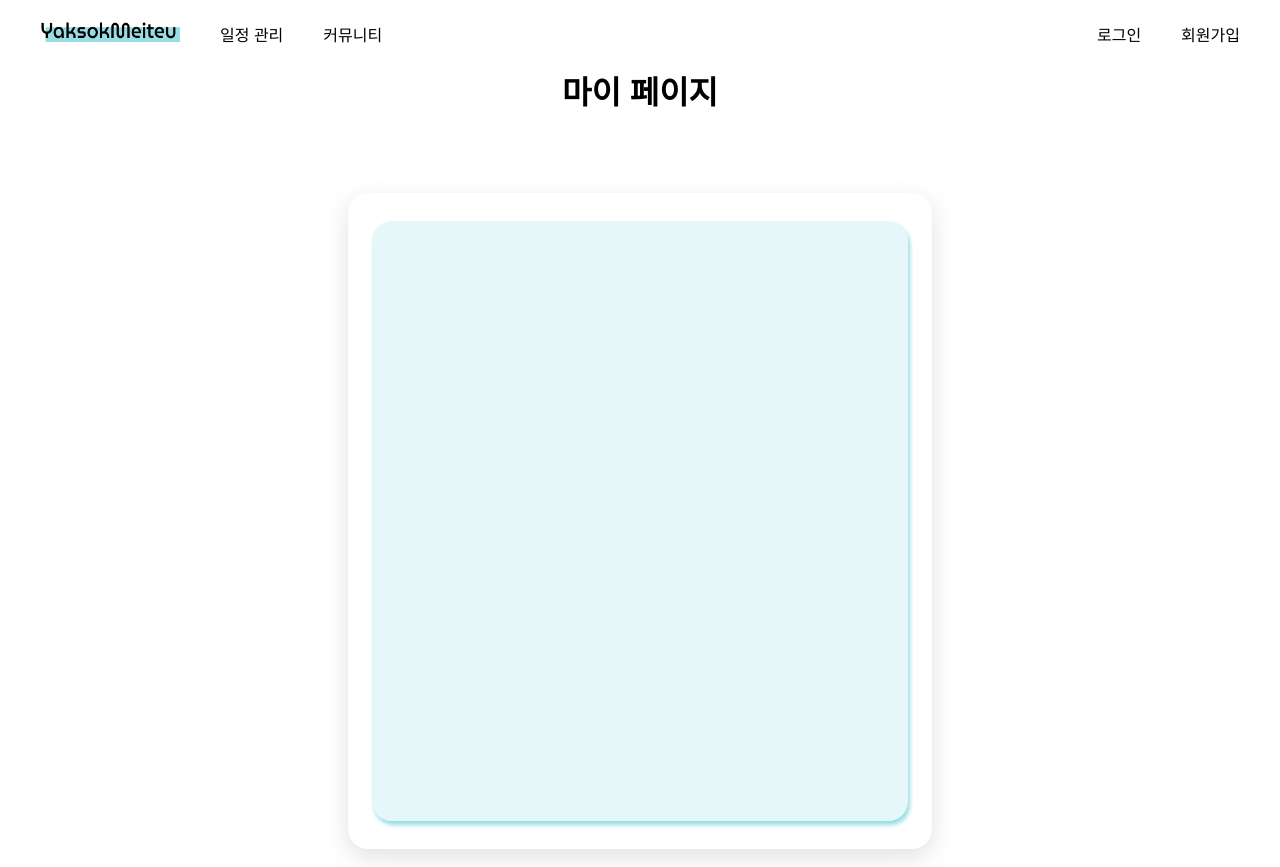
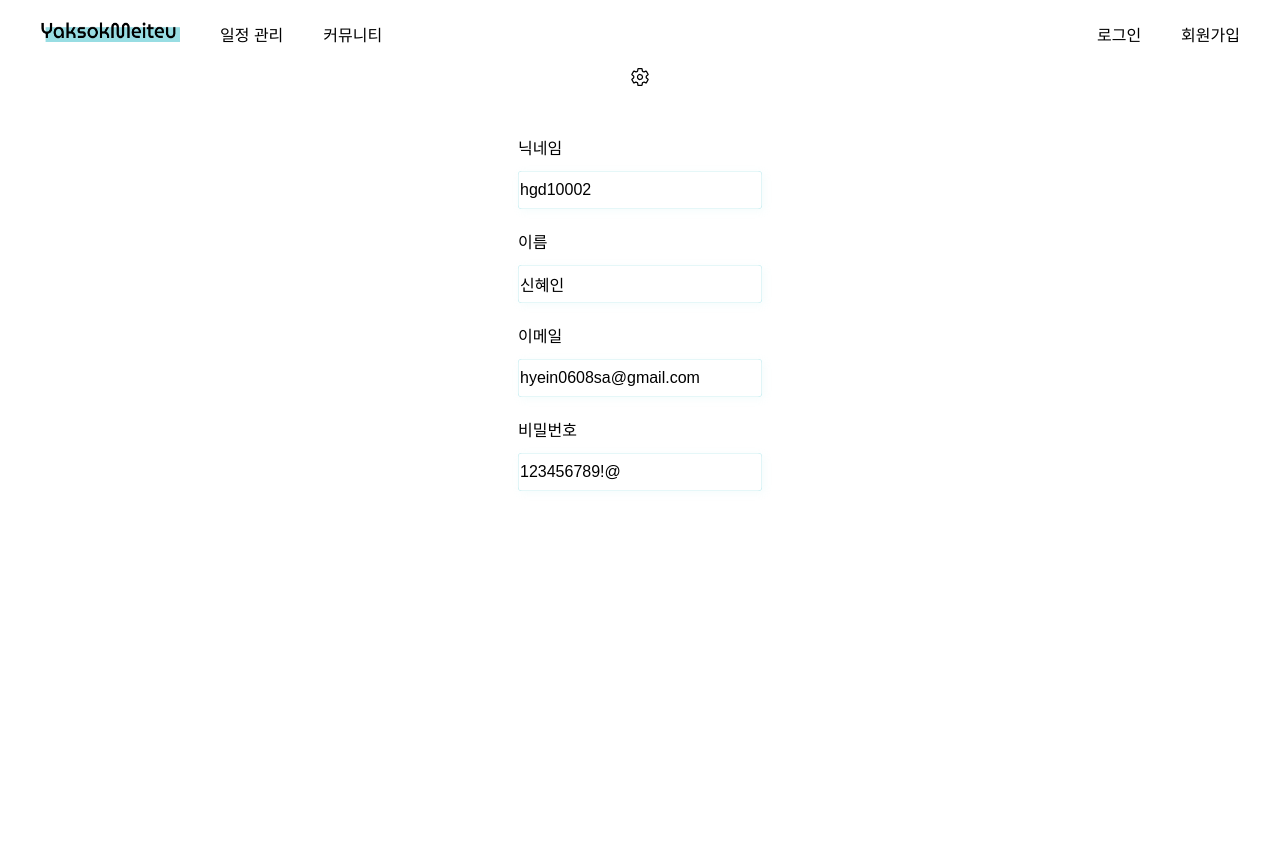
Before and after one commit to codestates-seb/seb44_main_032, a Vue app in the folder client/: page /mypage in a window 1280 px wide. Built offline with nearby package versions, Linux system fonts and the light colour scheme.

Commit message:
feat : 마이페이지 api, css 작업

```diff
--- a/client/package.json
+++ b/client/package.json
@@ -3,6 +3,7 @@
   "private": true,
   "version": "0.0.0",
   "type": "module",
+  "proxy": "http://ec2-3-35-54-245.ap-northeast-2.compute.amazonaws.com/",
   "scripts": {
     "dev": "vite",
     "build": "tsc && vite build",
--- /dev/null
+++ b/client/public/mypage/getMyPageInfo.json
@@ -0,0 +1,10 @@
+{
+  "data": {
+    "userInfo": {
+      "nickname": "hgd10002",
+      "name": "신혜인",
+      "email": "hyein0608sa@gmail.com",
+      "password": "123456789!@"
+    }
+  }
+}
--- /dev/null
+++ b/client/src/fakeApi/fakeMyPage.ts
@@ -0,0 +1,8 @@
+import axios from 'axios';
+
+export default class FakeMyPage {
+    constructor() {}
+    async getMyPageInfo() {
+        return axios.get('/mypage/getMyPageInfo.json').then((res) => res.data)
+    }
+}
--- a/client/src/page/MyPage/MyPage.tsx
+++ b/client/src/page/MyPage/MyPage.tsx
@@ -1,15 +1,48 @@
 import styled from 'styled-components';
+import { useQuery } from 'react-query';
+import { useEffect } from 'react';
+import { IoSettingsOutline } from 'react-icons/io5';
+
+import FakeMyPage from '../../fakeApi/fakeMyPage';
+
+const fakeData = new FakeMyPage();
 
 function MyPage() {
+  const { data } = useQuery('getMyPageInfo', () => fakeData.getMyPageInfo());
+
+  // useEffect(() => {
+  //   // 토큰을 로컬 스토리지나 쿠키에서 가져오기
+  //   const token = localStorage.getItem('token');
+
+  //   // 토큰을 사용하여 필요한 인증/권한 확인
+  //   if (token) {
+  //     // 토큰이 있는 경우, 인증 처리 진행
+  //     // 필요한 API 호출 등을 수행하여 사용자 정보를 가져올 수 있음
+  //     console.log('토큰 사용 가능');
+  //   } else {
+  //     // 토큰이 없는 경우, 로그인 페이지로 이동 등의 처리
+  //     console.log('토큰 없음, 로그인 필요');
+  //     window.location.href = '/login';
+  //   }
+  // }, []);
+
+  const personalData = data ? data.data.userInfo : {};
+  console.log(personalData);
+
   return (
     <MyPageContainer>
-      <Title>마이 페이지</Title>
-      <Container>
-        <InnerContainer>
-          <ProfileImg></ProfileImg>
-          <InputText></InputText>
-        </InnerContainer>
-      </Container>
+      <IoSettingsOutline size="20px" />
+      <ProfileImg></ProfileImg>
+      <InputContainer>
+        <InputText>닉네임</InputText>
+        <Input value={personalData.nickname} />
+        <InputText>이름</InputText>
+        <Input value={personalData.name} />
+        <InputText>이메일</InputText>
+        <Input value={personalData.email} />
+        <InputText>비밀번호</InputText>
+        <Input value={personalData.password} />
+      </InputContainer>
     </MyPageContainer>
   );
 }
@@ -25,31 +58,24 @@ const MyPageContainer = styled.div`
   margin-top: 67px;
 `;
 
-const Title = styled.div`
-  font-size: 32px;
-  font-weight: bold;
+const ProfileImg = styled.div``;
+
+const InputContainer = styled.div`
+  margin-top: 28px;
 `;
 
-const Container = styled.div`
-  display: flex;
-  justify-content: center;
-  align-items: center;
-  width: 584px;
-  height: 656px;
-  margin-top: 80px;
-  background-color: white;
-  border-radius: 20px;
-  box-shadow: 0px 8px 24px rgba(0, 0, 0, 0.12);
+const InputText = styled.div`
+  margin-top: 20px;
 `;
 
-const InnerContainer = styled.div`
-  width: 536px;
-  height: 600px;
-  border-radius: 20px;
-  background-color: #98dde340;
-  box-shadow: 2px 4px 4px #98dde3;
+const Input = styled.input`
+  width: 240px;
+  height: 36px;
+  margin-top: 12px;
+  font-size: 16px;
+  border: none;
+  border-radius: 4px;
+  box-shadow:
+    0 0 0 0.3px #98dde3 inset,
+    2px 2px 8px #98dde31a;
 `;
-
-const ProfileImg = styled.div``;
-
-const InputText = styled.div``;
```
Also changed, not shown: client/src/assets/profileimg.png (added).
